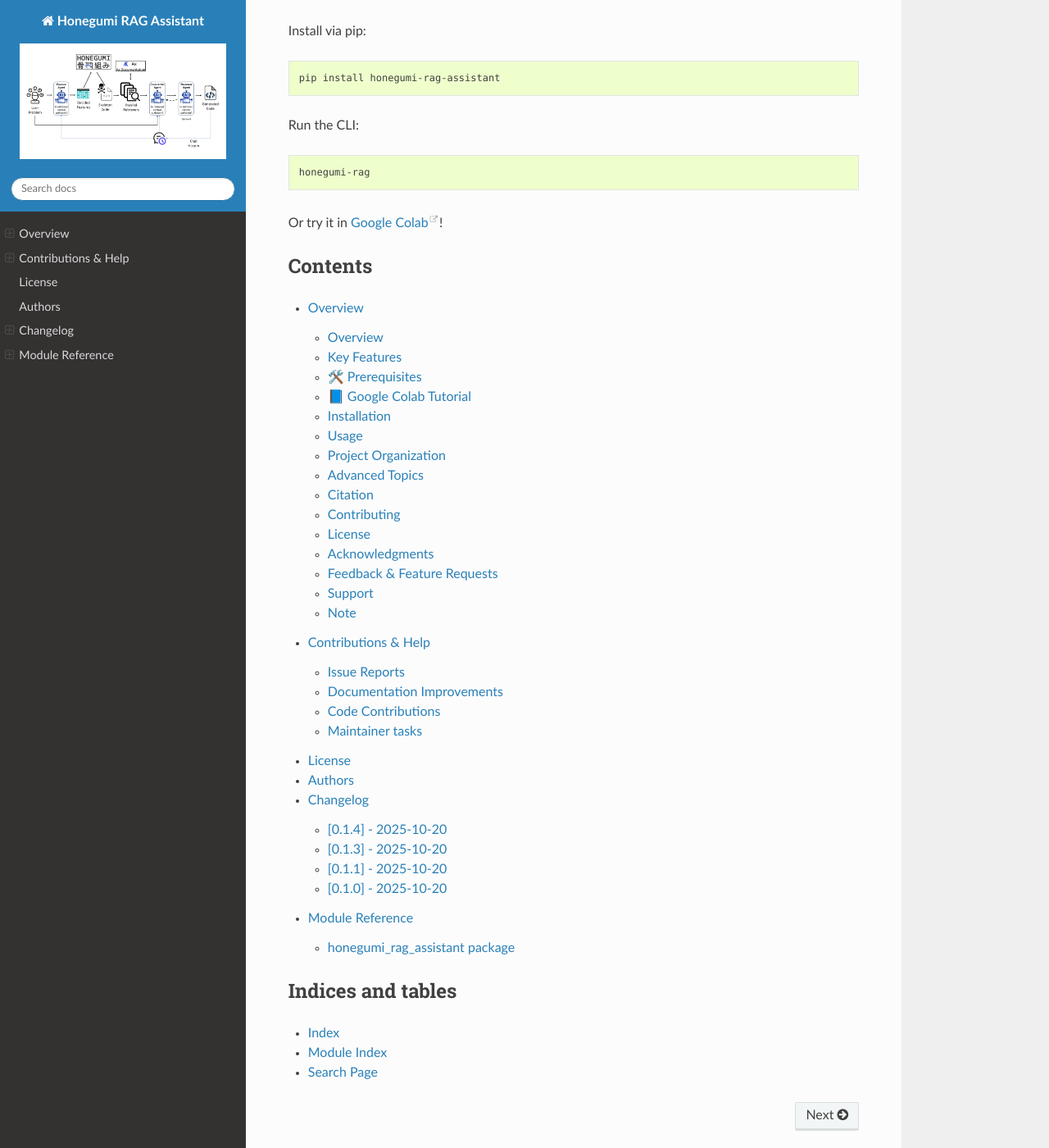
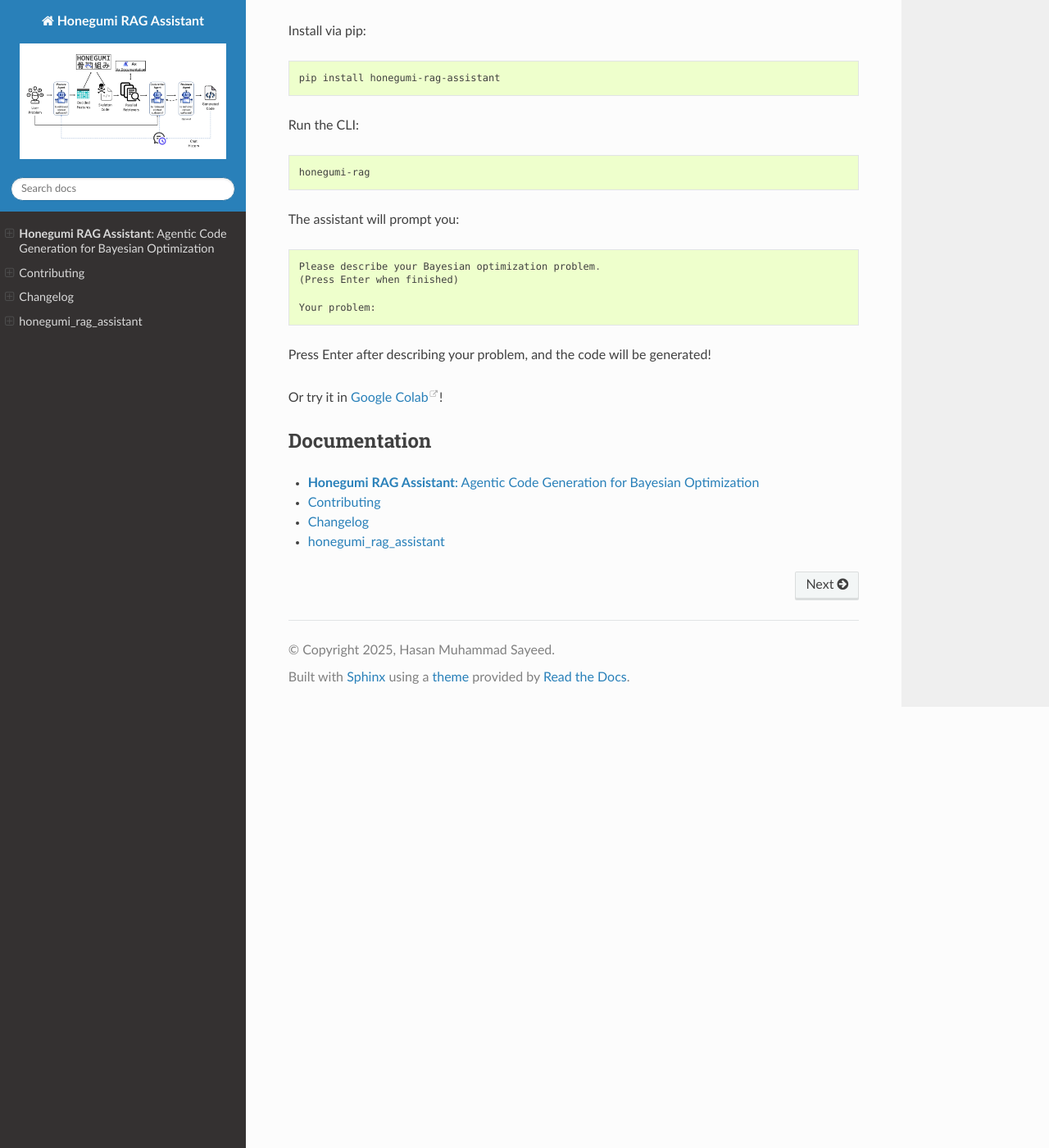
Before and after one commit to sparks-sayeed/honegumi-rag-assistant, a Sphinx documentation site: the page built from docs/index.md, in a window 1280 px wide and 1400 px high, scrolled down 1239 px. Shown: the whole window at 82% size. Built offline with Sphinx 7.4.7 and the Read the Docs theme 3.1.0, drawn with Linux system fonts in a browser that asks for light colours; the version number is read from the project's files by our own code.

Commit message:
Update CHANGELOG.md and index.md for version 0.1.5: simplify navigation structure, enhance documentation clarity, and add interactive CLI usage example

````diff
--- a/docs/index.md
+++ b/docs/index.md
@@ -34,24 +34,27 @@ Run the CLI:
 honegumi-rag
 ```
 
+The assistant will prompt you:
+
+```
+Please describe your Bayesian optimization problem.
+(Press Enter when finished)
+
+Your problem:
+```
+
+Press Enter after describing your problem, and the code will be generated!
+
 Or try it in [Google Colab](https://colab.research.google.com/github/hasan-sayeed/honegumi_rag_assistant/blob/main/notebooks/honegumi_rag_colab_tutorial.ipynb)!
 
 
-## Contents
+## Documentation
 
 ```{toctree}
-:maxdepth: 2
+:maxdepth: 1
 
-Overview <readme>
-Contributions & Help <contributing>
-License <license>
-Authors <authors>
-Changelog <changelog>
-Module Reference <api/modules>
+readme
+contributing
+changelog
+api/modules
 ```
-
-## Indices and tables
-
-* {ref}`genindex`
-* {ref}`modindex`
-* {ref}`search`
````
Also changed, not shown: CHANGELOG.md (+12 -0 lines).
